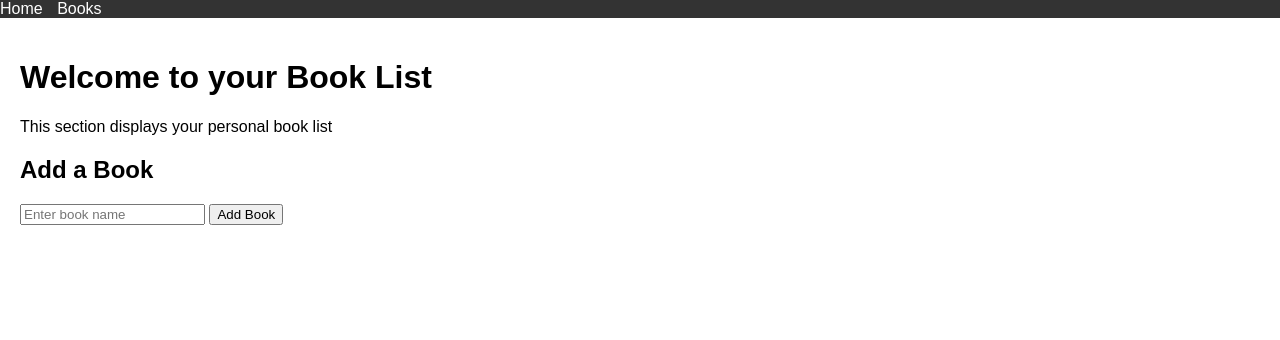
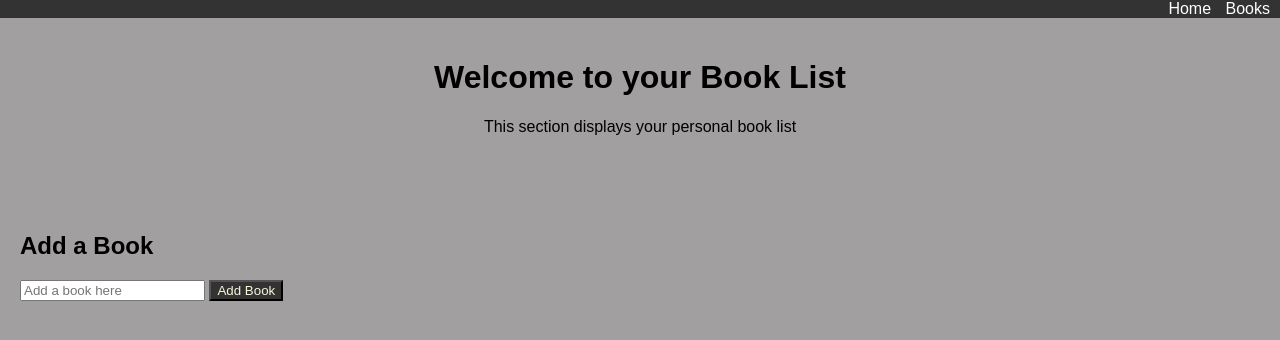
Before and after one commit to MewaelW/Book-list, a plain HTML site: page index.html in a window 1280 px wide. Drawn offline with Linux system fonts and the light colour scheme.

Commit message:
first css

```diff
--- a/index.html
+++ b/index.html
@@ -21,7 +21,7 @@
             <p>This section displays your personal book list</p>
             <div id="home-section">
                 <h2>Add a Book</h2>
-                <input type="text" id="book-input" placeholder="Enter book name">
+                <input type="text" id="book-input" placeholder="Add a book">
                 <button onclick="addBook()">Add Book</button>
               </div>
 
--- a/index.js
+++ b/index.js
@@ -7,7 +7,7 @@ function showHome() {
     <p>This section displays your personal book list</p>
     <div id="home-section">
     <h2>Add a Book</h2>
-    <input type="text" id="book-input" placeholder="Enter book name">
+    <input type="text" id="book-input" placeholder="Add a book here">
     <button onclick="addBook()">Add Book</button>
   </div>
     `;
--- a/styles.css
+++ b/styles.css
@@ -2,10 +2,22 @@ body {
     font-family: Arial, Sans-serif;
     margin: 0;
     padding: 0;
+    background-color: rgb(161, 159, 159);
 }
 header {
     background-color: #333;
     padding: 0;
+    text-align:  right;
+}
+
+h1, p {
+    text-align: center;
+
+}
+
+#home-section {
+    margin-top: 6rem;
+
 }
 
 nav ul {
@@ -37,3 +49,8 @@ main {
 .book-list li {
 margin-bottom: 10px;
 }
+
+button {
+    background-color: #333;
+    color: beige;
+}
```
